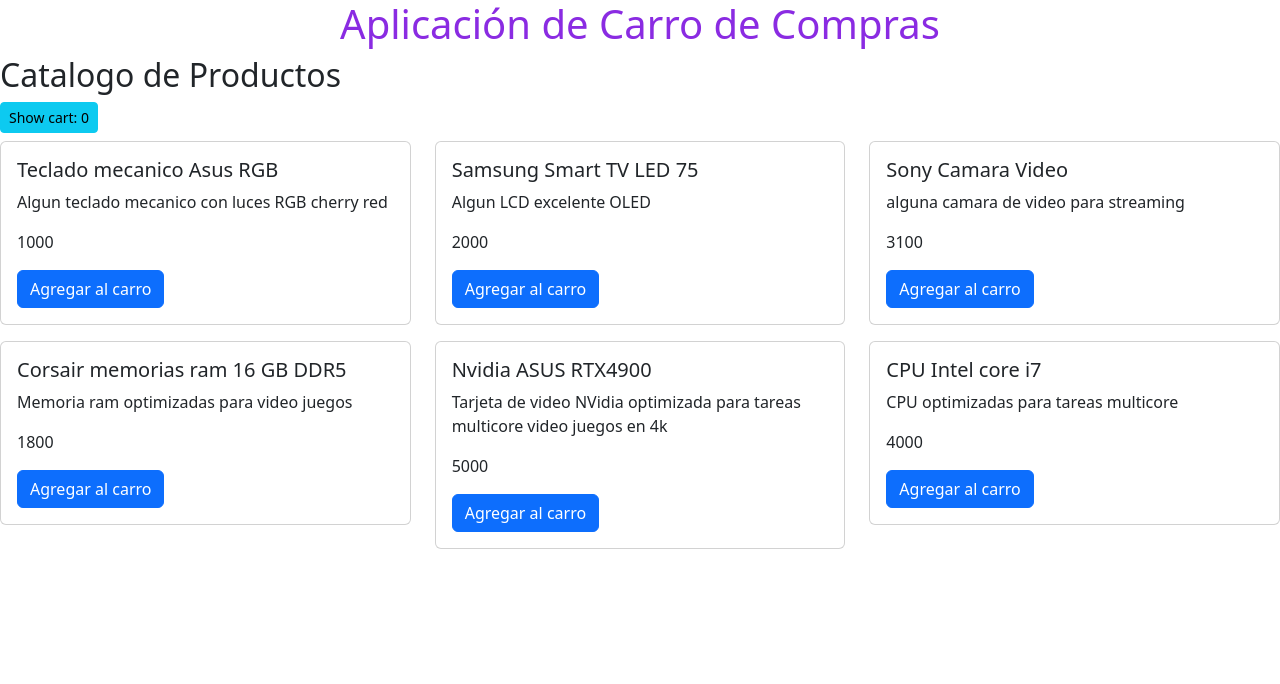
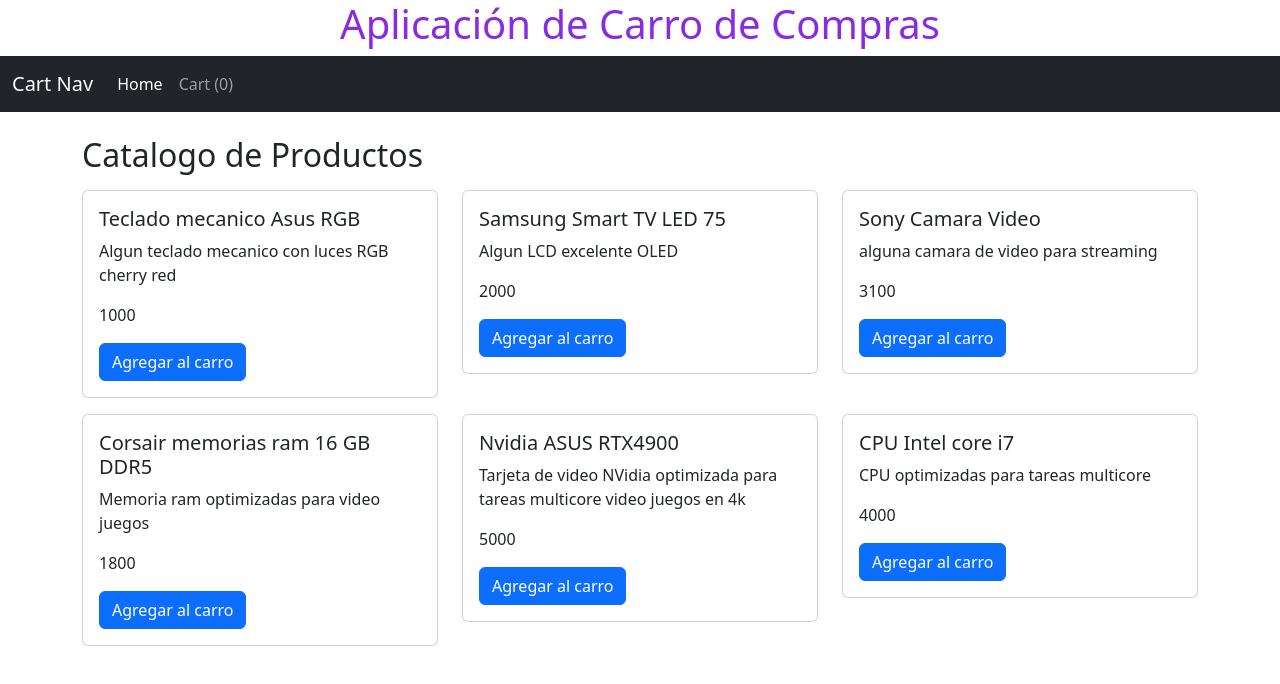
Before and after one commit to Santos-Orlando/cart-app, an Angular app: page / in a window 1280 px wide. Shown: the top 684 px of the page. Built offline with nearby package versions, Linux system fonts and the light colour scheme.

Commit message:
:construction: Add navbar to cart-component

```diff
--- a/src/app/components/cart-app/cart-app.component.html
+++ b/src/app/components/cart-app/cart-app.component.html
@@ -1,7 +1,6 @@
+<navbar [items]="items" (openEventEmitter)="openCart()"/>
+<div class="container my-4">
     <h2>Catalogo de Productos</h2>
-@if(!showCart){
-    <button class="btn btn-info btn-sm" (click)="openCart()">Show cart: {{items.length}}</button>
-}
     <div class="row">
         <div [className]="showCart?'col-9':'col'">
             <catalog [products]="products" (addProductEventEmitter)="addProduct($event)"/>
@@ -20,3 +19,4 @@
             </div>
         }
     </div>
+</div>
--- a/src/app/components/cart-app/cart-app.component.ts
+++ b/src/app/components/cart-app/cart-app.component.ts
@@ -4,11 +4,12 @@
 import { CatalogComponent } from "../catalog/catalog.component";
 import { CartComponent } from '../cart/cart.component';
 import { CartItem } from '../../models/cartitem';
+import { NavbarComponent } from '../navbar/navbar.component';
 
 @Component({
   selector: 'cart-app',
   standalone: true,
-  imports: [CatalogComponent, CartComponent],
+  imports: [CatalogComponent, CartComponent, NavbarComponent],
   templateUrl: './cart-app.component.html'
 })
 export class CartAppComponent implements OnInit{
@@ -25,7 +26,8 @@
 
   ngOnInit(): void {
     this.products = this.service.findAll();
-    this.items = JSON.parse(sessionStorage.getItem('cart')!) || [];
+    // this.items = JSON.parse(sessionStorage.getItem('cart')!) || [];
+    this.items = JSON.parse(sessionStorage.getItem('cart') || '[]') ;
     this.calculateTotal();
   }
 
```
Lines whose indentation alone changed are shown as unchanged.
